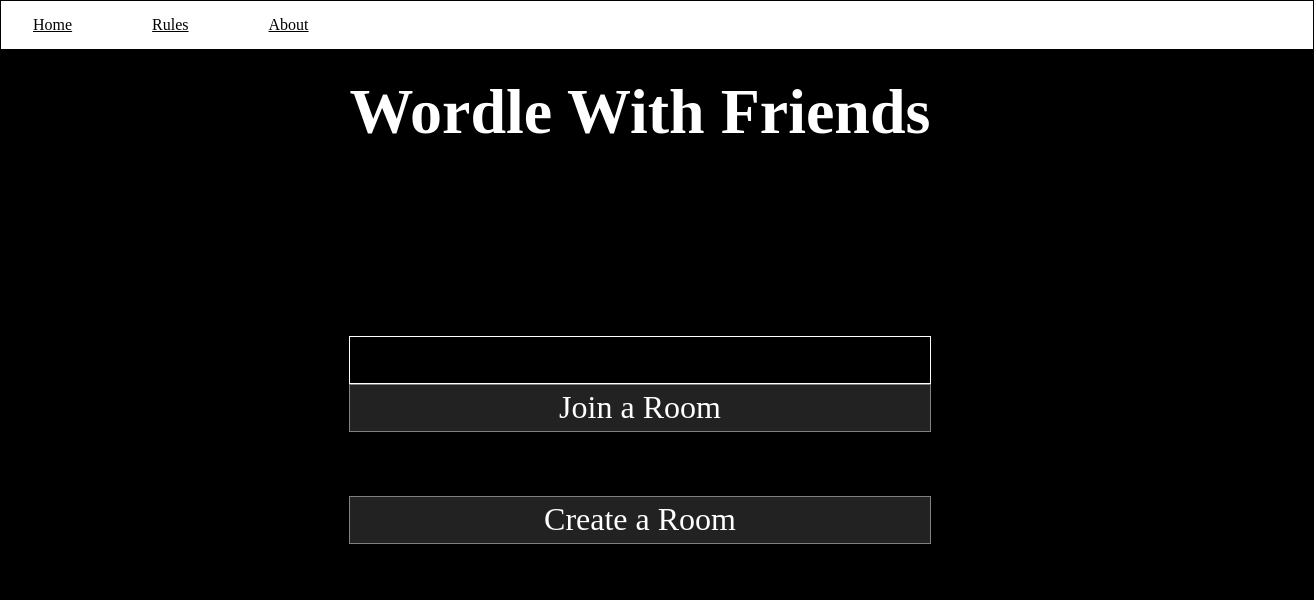
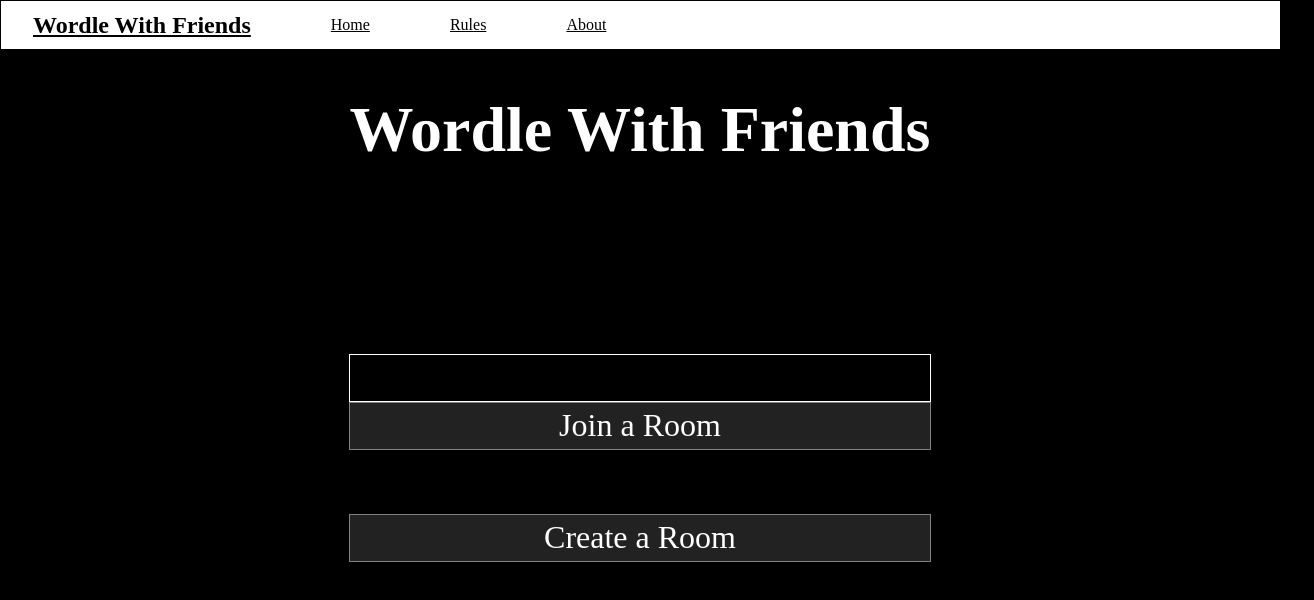
Before and after one commit to eli-mills/wordle-brawl, a Next.js app in the folder next/: page / in a window 1280 px wide. Shown: the top 600 px of the page, 1314 px wide, since content can reach past the window. Built offline with nearby package versions, Linux system fonts and the light colour scheme.

Commit message:
Bug fix - gameOver check tries to delete empty string game when URL has non-existent room ID. Center loading icon. Add title to Navbar. Position navbar normally. Some style simplifications.

```diff
--- a/next/src/components/LoadingIcon.tsx
+++ b/next/src/components/LoadingIcon.tsx
@@ -1,6 +1,8 @@
+import styles from "@/styles/LoadingIcon.module.css"
+
 export default function LoadingIcon() {
     return (
-        <div>
+        <div className={styles.loadingIcon}>
             <img src="wordle-wf-loading.gif" alt="" />
         </div>
     )
--- a/next/src/components/NavBar.tsx
+++ b/next/src/components/NavBar.tsx
@@ -5,6 +5,7 @@ export default function NavBar() {
     return (
         <nav className={styles.navBar}>
             <ul>
+                <h1><Link href={"/"}>Wordle With Friends</Link></h1>
                 <li><Link href={"/"}>Home</Link></li>
                 <li>Rules</li>
                 <li>About</li>
--- a/next/src/components/PlayerListPanel.tsx
+++ b/next/src/components/PlayerListPanel.tsx
@@ -7,7 +7,7 @@ export default function PlayerListPanel() {
     const { game } = useContext(GlobalContext)
 
     return (
-        <div>
+        <div className={styles.playerListContainer}>
             <h2>
                 Players ({game && Object.keys(game.playerList).length} /{' '}
                 {GameParameters.MAX_PLAYERS})
--- a/next/src/styles/Home.module.css
+++ b/next/src/styles/Home.module.css
@@ -4,7 +4,7 @@
   justify-content: flex-start;
   align-items: center;
   padding: 2rem;
-  height: 100vh;
+  padding-top: 0;
   box-sizing: border-box;
 }
 
--- a/next/src/styles/Lobby.module.css
+++ b/next/src/styles/Lobby.module.css
@@ -4,26 +4,12 @@
     justify-content: top;
     align-items: center;
     padding: 2rem;
-    height: 100vh;
     box-sizing: border-box;
-}
-
-.main div {
-    width: 100%;
-    min-width: 40%;
-    display: flex;
-    flex-direction: column;
-    align-items: center;
 }
 
 .main h1 {
     font-size: 3rem;
     margin-top: 0;
-}
-
-.main h2 {
-    margin-bottom: 0;
-    align-self: flex-start;
 }
 
 .main button {
@@ -35,20 +21,10 @@
 @media (min-width: 1200px) {
     .main {
         justify-content: space-around;
-        padding: 0;
-    }
-
-    .main * {
-        max-width: 30%;
     }
 
     .main h1 {
         font-size: 4rem;
-    }
-
-    .main h2 {
-        font-size: 2rem;
-        max-width: 100%;
     }
 
     .main button {
--- a/next/src/styles/NameForm.module.css
+++ b/next/src/styles/NameForm.module.css
@@ -3,7 +3,6 @@
     display: flex;
     flex-direction: column;
     justify-content: space-around;
-    width: 100%;
 }
 
 .nameForm * {
@@ -19,6 +18,7 @@
 @media (min-width: 1200px) {
     .nameForm {
         align-items: center;
+        max-width: 30%;
     }
 
     .nameForm label {
--- a/next/src/styles/NavBar.module.css
+++ b/next/src/styles/NavBar.module.css
@@ -5,7 +5,7 @@
 
 .navBar {
     padding: 0.5rem 0;
-    position: absolute;
+    /* position: absolute; */
     min-width: 100%;
     height: 2rem;
     background-color: white;
@@ -26,6 +26,10 @@
     color: inherit;
 }
 
+.navBar h1 {
+    display: none;
+}
+
 @media (min-width: 1200px) {
     .navBar {
         padding-left: 2rem;
@@ -34,4 +38,7 @@
         justify-content: flex-start;
         gap: 5rem;
     }
+    .navBar h1 {
+        display: inline;
+    }
 }
```
Also changed, not shown: next/src/styles/LoadingIcon.module.css (added, +7 -0 lines), next/src/styles/PlayerListPanel.module.css (+21 -0 lines), 2 other files (tests, documents, lock files or other folders).
